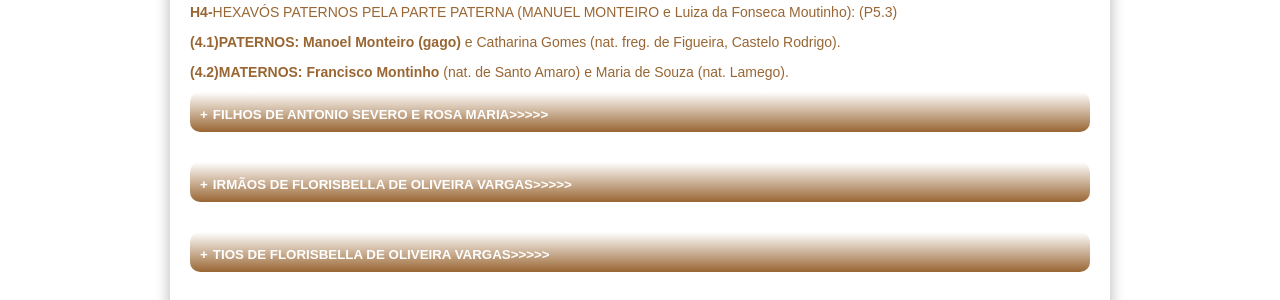
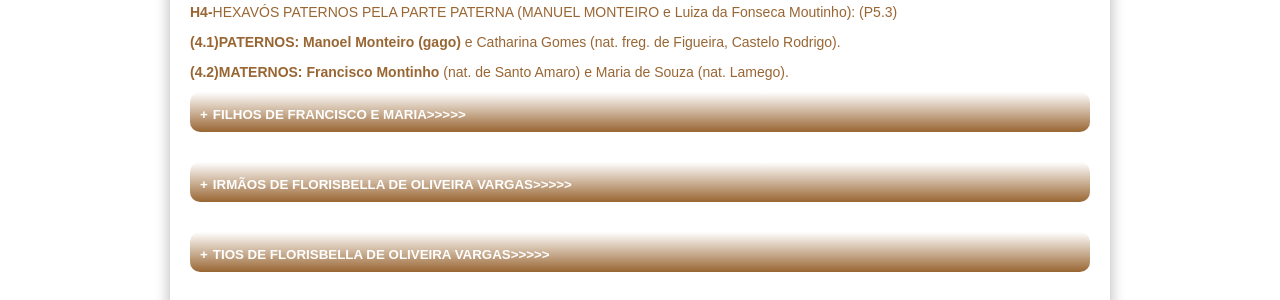
Before and after one commit to claudiovargas1955/claudiovargas1955.github.io, a Jekyll site: the page built from _pages/arvore-genealogica-de-costados-de-florisbella.html, in a window 1280 px wide and 900 px high, scrolled down 3513 px. Shown: the part 153-453 px from the top of the window. Built offline with Jekyll 4.4.1, drawn with Linux system fonts in a browser that asks for light colours; some web fonts are replaced.

Commit message:
Update arvore-genealogica-de-costados-de-florisbella.html

```diff
--- a/_pages/arvore-genealogica-de-costados-de-florisbella.html
+++ b/_pages/arvore-genealogica-de-costados-de-florisbella.html
@@ -1033,7 +1033,7 @@ da Rocha e Isabel Francisca de Jesus).<br><br>
 <p><b>(4.1)PATERNOS: Manoel Monteiro (gago) </b> e Catharina Gomes (nat. freg. de Figueira, Castelo Rodrigo).<br>
 
 <p><b>(4.2)MATERNOS: Francisco Montinho </b>(nat. de Santo Amaro) </b>e Maria de Souza (nat. Lamego). </p>
-<p><details><summary>FILHOS DE ANTONIO SEVERO E ROSA MARIA>>>>></b></summary></p>
+<p><details><summary>FILHOS DE FRANCISCO E MARIA>>>>></b></summary></p>
 <p><b>(4.2.1)Domingos: </b>+27.01.1712 </p></details><br>
 
 <p><details><summary>IRMÃOS DE FLORISBELLA DE OLIVEIRA VARGAS>>>>></summary><br/></p>
```
